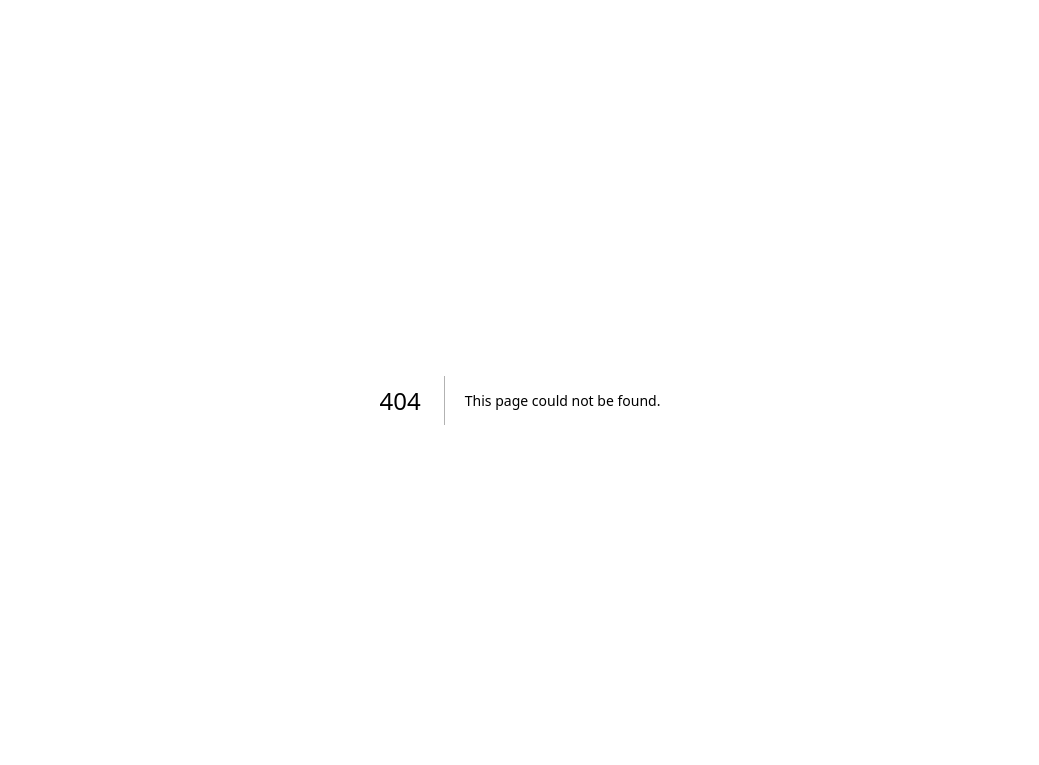
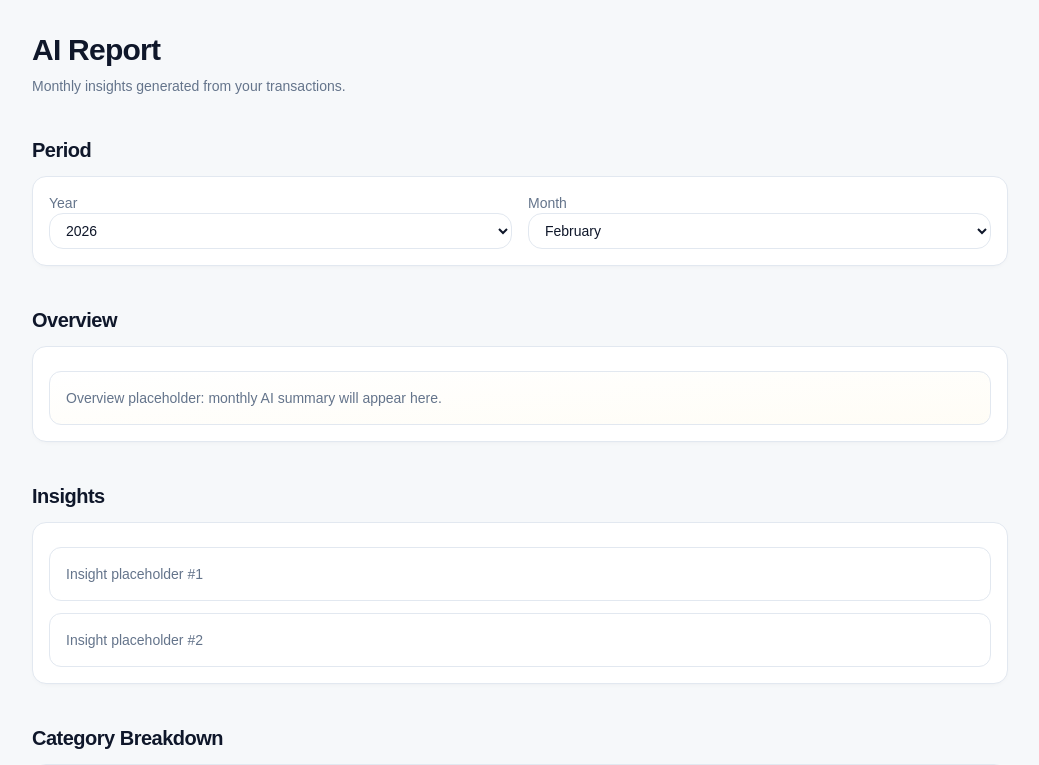
Before and after one commit to yuzequn095/Aurum, a Next.js app in the folder apps/web/: page /ai-report in a window 1280 px wide. Before the commit this address had no page. Shown: the top 765 px of the page, without its empty margins (120-1159 px from the left). Built offline with nearby package versions, Linux system fonts and the light colour scheme.

Commit message:
feat(web): add AI Report page scaffold

```diff
--- /dev/null
+++ b/apps/web/src/app/ai-report/page.tsx
@@ -0,0 +1,110 @@
+'use client';
+
+import { useMemo, useState } from 'react';
+import { Card, CardContent, CardHeader, CardTitle } from '@/components/ui/card';
+import { Container, Section } from '@/components/ui/layout';
+
+const monthNames = [
+  'January',
+  'February',
+  'March',
+  'April',
+  'May',
+  'June',
+  'July',
+  'August',
+  'September',
+  'October',
+  'November',
+  'December',
+];
+
+export default function AiReportPage() {
+  const now = new Date();
+  const [year, setYear] = useState(now.getFullYear());
+  const [month, setMonth] = useState(now.getMonth() + 1);
+  const yearOptions = useMemo(() => [year, year - 1, year - 2], [year]);
+
+  return (
+    <Container className='py-8 space-y-10'>
+      <header className='space-y-2'>
+        <h1 className='text-3xl font-semibold tracking-tight text-aurum-text'>AI Report</h1>
+        <p className='text-sm text-aurum-muted'>Monthly insights generated from your transactions.</p>
+      </header>
+
+      <Section title='Period'>
+        <Card className='rounded-[14px] shadow-aurumSm'>
+          <CardContent className='pt-4'>
+            <div className='grid grid-cols-1 gap-4 md:grid-cols-2'>
+              <label className='space-y-2 text-sm text-aurum-muted'>
+                Year
+                <select
+                  value={year}
+                  onChange={(e) => setYear(Number(e.target.value))}
+                  className='w-full rounded-[14px] border border-aurum-border bg-aurum-card px-3 py-2 text-aurum-text'
+                >
+                  {yearOptions.map((y) => (
+                    <option key={y} value={y}>
+                      {y}
+                    </option>
+                  ))}
+                </select>
+              </label>
+
+              <label className='space-y-2 text-sm text-aurum-muted'>
+                Month
+                <select
+                  value={month}
+                  onChange={(e) => setMonth(Number(e.target.value))}
+                  className='w-full rounded-[14px] border border-aurum-border bg-aurum-card px-3 py-2 text-aurum-text'
+                >
+                  {monthNames.map((name, index) => (
+                    <option key={name} value={index + 1}>
+                      {name}
+                    </option>
+                  ))}
+                </select>
+              </label>
+            </div>
+          </CardContent>
+        </Card>
+      </Section>
+
+      <Section title='Overview'>
+        <Card className='rounded-[14px] shadow-aurumSm'>
+          <CardContent className='pt-6'>
+            <div className='rounded-[12px] border border-aurum-border bg-gradient-to-br from-white to-aurum-primarySoft/20 p-4 text-sm text-aurum-muted'>
+              Overview placeholder: monthly AI summary will appear here.
+            </div>
+          </CardContent>
+        </Card>
+      </Section>
+
+      <Section title='Insights'>
+        <Card className='rounded-[14px] shadow-aurumSm'>
+          <CardContent className='pt-6'>
+            <div className='space-y-3'>
+              <div className='rounded-[12px] border border-aurum-border bg-aurum-card p-4 text-sm text-aurum-muted'>
+                Insight placeholder #1
+              </div>
+              <div className='rounded-[12px] border border-aurum-border bg-aurum-card p-4 text-sm text-aurum-muted'>
+                Insight placeholder #2
+              </div>
+            </div>
+          </CardContent>
+        </Card>
+      </Section>
+
+      <Section title='Category Breakdown'>
+        <Card className='rounded-[14px] shadow-aurumSm'>
+          <CardHeader>
+            <CardTitle>Category Breakdown</CardTitle>
+          </CardHeader>
+          <CardContent>
+            <div className='h-[220px] rounded-[16px] border border-aurum-border bg-gradient-to-br from-white to-aurum-primarySoft/20 shadow-inner' />
+          </CardContent>
+        </Card>
+      </Section>
+    </Container>
+  );
+}
```
